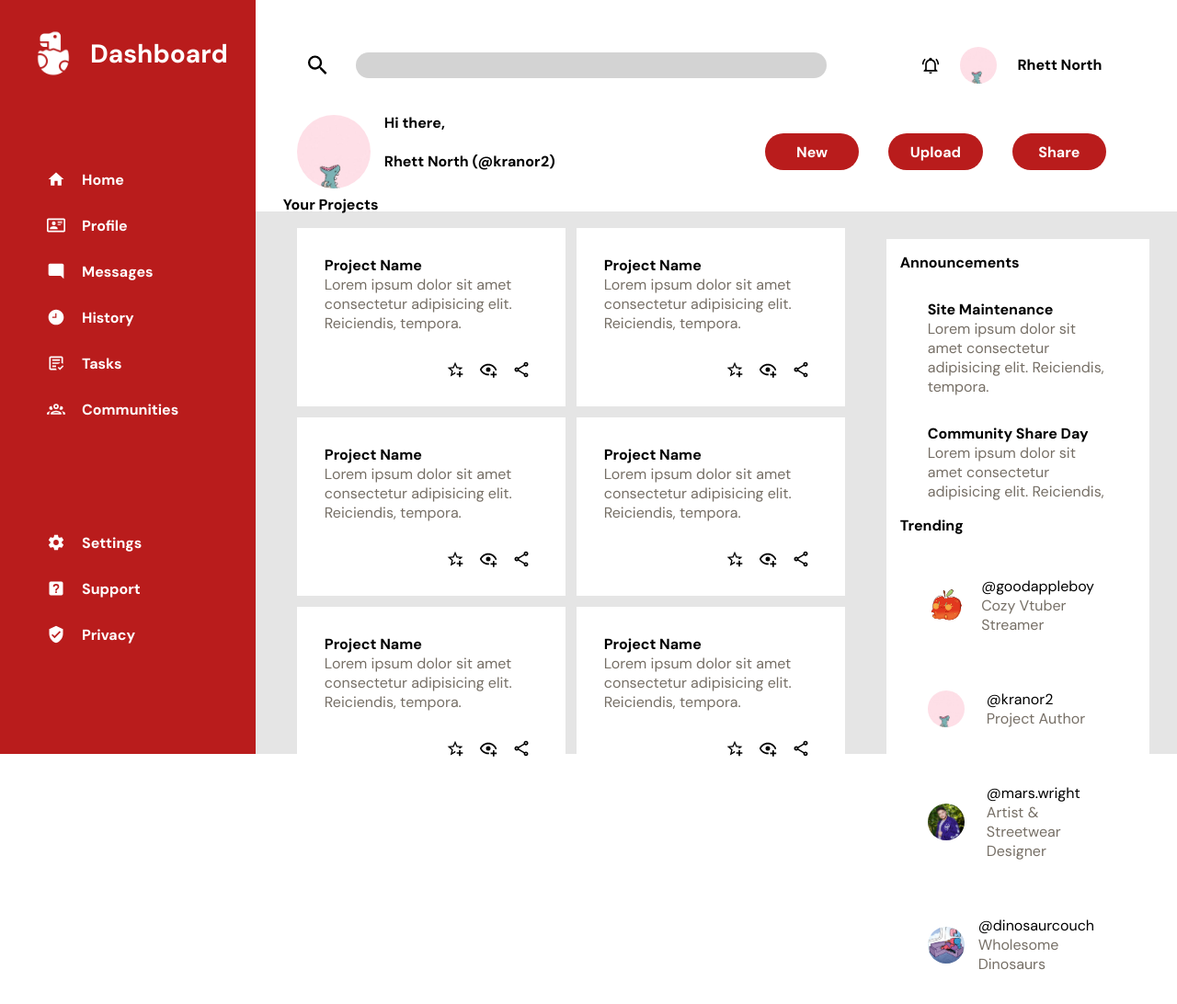
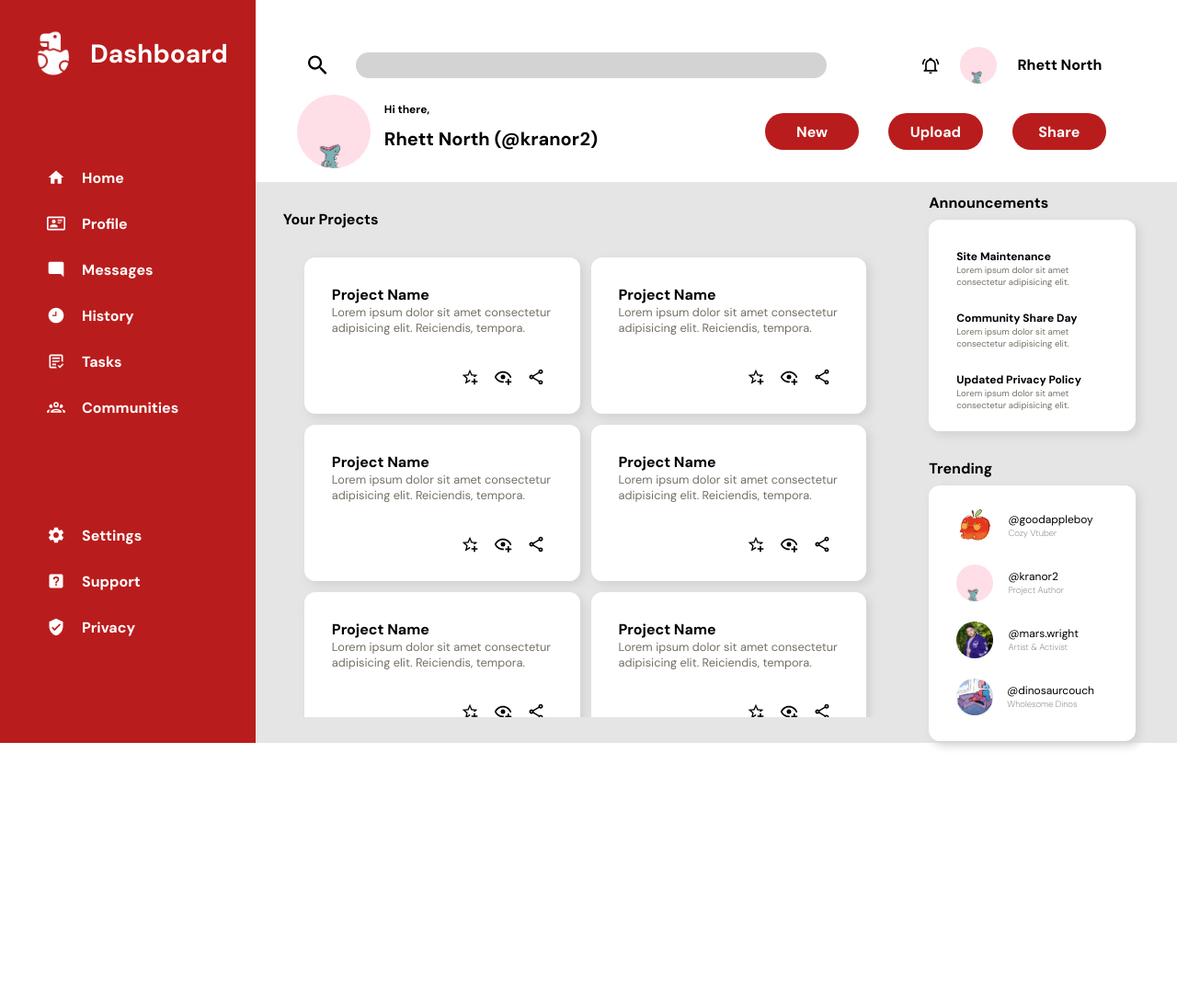
Before and after one commit to kranor2/admin-dash, a plain HTML site: page index.html in a window 1280 px wide. Shown: the whole page at 92% size. After the commit the page ends 821 px from the top, so only its background shows below. Drawn offline with Linux system fonts and the light colour scheme.

Commit message:
Fix typos, add box-shadow
In this commit, I corrected minor typos within the HTML, and added
box-shadow declarations for the card and extra-window classes.

```diff
--- a/index.html
+++ b/index.html
@@ -14,7 +14,7 @@
     <div class="container">
         <div class="sidebar">
             <div class="logo">
-                <img class="pfp" src="assets/dino-logo.png">
+                <img class="logo-icon" src="assets/dino-logo.png">
                 <p>Dashboard</p>
             </div>
             <div class="tools">
@@ -72,7 +72,7 @@
             </div>
             <div class="hi-there">
                 <div class="welcome">
-                    <img class="pfp" src="assets/rawr-pfp.jpg">
+                    <img class="pfp" id="rawr-pfp" src="assets/rawr-pfp.jpg">
                     <div class="welcome-message">
                         <p class="msg">Hi there,</p>
                         <p class="user">Rhett North (@kranor2)</p>
@@ -160,29 +160,29 @@
             <div class="extras">
                 <div class="announcements">
                     <p class="section">Announcements</p>
-                    <div class="extra-window">
+                    <div class="extra-window" id="h-l">
                         <div class="headline">
                             <p class="hl-title">Site Maintenance</p>
-                            <p class="hl-para">Lorem ipsum dolor sit amet consectetur adipisicing elit. Reiciendis, tempora.</p>
+                            <p class="hl-para">Lorem ipsum dolor sit amet consectetur adipisicing elit.</p>
                         </div>
                         <div class="headline">
                             <p class="hl-title">Community Share Day</p>
-                            <p class="hl-para">Lorem ipsum dolor sit amet consectetur adipisicing elit. Reiciendis, tempora.</p>
+                            <p class="hl-para">Lorem ipsum dolor sit amet consectetur adipisicing elit.</p>
                         </div>
                         <div class="headline">
                             <p class="hl-title">Updated Privacy Policy</p>
-                            <p class="hl-para">Lorem ipsum dolor sit amet consectetur adipisicing elit. Reiciendis, tempora.</p>
+                            <p class="hl-para">Lorem ipsum dolor sit amet consectetur adipisicing elit.</p>
                         </div>
                     </div>
                 </div>
                 <div class="shoutouts">
                     <p class="section">Trending</p>
-                    <div class="extra-window">
+                    <div class="extra-window" id="s-o">
                         <div class="mention">
                             <img class="avatar" src="assets/apple-pfp.jpg">
                             <div class="contact-card">
                                 <p class="handle">@goodappleboy</p>
-                                <p class="bio">Cozy Vtuber Streamer</p>
+                                <p class="bio">Cozy Vtuber</p>
                             </div>
                         </div>
                         <div class="mention">
@@ -196,14 +196,14 @@
                             <img class="avatar" src="assets/mars-pfp.jpg">
                             <div class="contact-card">
                                 <p class="handle">@mars.wright</p>
-                                <p class="bio">Artist & Streetwear Designer</p>
+                                <p class="bio">Artist & Activist</p>
                             </div>
                         </div>
                         <div class="mention">
                             <img class="avatar" src="assets/dinosaurcouch-pfp.jpeg">
                             <div class="contact-card">
                                 <p class="handle">@dinosaurcouch</p>
-                                <p class="bio">Wholesome Dinosaurs</p>
+                                <p class="bio">Wholesome Dinos</p>
                             </div>
                         </div>
                     </div>
--- a/style.css
+++ b/style.css
@@ -103,12 +103,13 @@ button {
 }
 
 .header {
-    max-height: 25vh;
+    height: 21vh;
     max-width: 94.75vw;
     display: grid;
     grid-row: 1 / 2;
     grid-column: 2 / 3;
     grid-template-rows: 1fr 2fr;
+    align-content: center;
 }
 
 .pfp, .avatar {
@@ -122,7 +123,7 @@ button {
 }
 
 .topline {
-    max-height: 7.5vh;
+    height: 5vh;
     display: grid;
     grid-template-columns: 2.5fr 1fr;
     align-items: center;
@@ -143,12 +144,17 @@ button {
 }
 
 .hi-there {
-    max-height: 15vh;
+    max-height: 10.5vh;
     min-height: fit-content;
     padding-bottom: 3vh;
     display: grid;
     grid-template-columns: 1.5fr 1fr;
     align-items: center;
+}
+
+.logo-icon {
+    height: 7vh;
+    width: auto;
 }
 
 .pfp {
@@ -160,7 +166,7 @@ button {
     display: grid;
     grid-template-columns: 1fr 5fr;
     align-items: center;
-    min-height: 7.5vh;
+    min-height: 7vh;
 }
 
 .welcome img {
@@ -198,7 +204,7 @@ button {
 
 .main-content {
     background-color: var(--theme-bkgd);
-    max-height: 70vh;
+    max-height: 72.5vh;
     grid-row: 2 / 3;
     grid-column: 2 / 3;
     display: grid;
@@ -218,13 +224,19 @@ button {
     grid-template-columns: 1fr 1fr;
     grid-template-rows: 1fr 1fr 1fr;
     gap: 1.5vh;
+    overflow: scroll;
+    margin: 1vh;
 }
 
 .card {
     background-color: white;
+    box-shadow: 4px 4px 1px lightgrey;
+    -moz-box-shadow: 4px 4px 10px 1px lightgrey;
+    -webkit-box-shadow: 4px 4px 10px 1px lightgrey;
     height: 17.5vh;
     min-height: fit-content;
     width: fit-content;
+    border-radius: 0.75em;
     display: grid;
     grid-template-rows: 3fr 1fr;
 }
@@ -242,23 +254,57 @@ button {
 .extras {
     max-height: 70vh;
     display: grid;
-    grid-template-rows: 1fr 1fr;
-    gap: 1.5vh;
+    grid-template-rows: 1fr 6fr 1fr 6fr;
+    align-items: center;
+    align-content: center;
 }
 
-.announcements, .shoutouts {
+.extra-window {
     background-color: white;
+    box-shadow: 4px 4px 1px lightgrey;
+    -moz-box-shadow: 4px 4px 10px 1px lightgrey;
+    -webkit-box-shadow: 4px 4px 10px 1px lightgrey;
     min-height: fit-content;
+    border-radius: 0.75em;
+    display: grid;
+    align-items: center;
 }
 
-.announcements, .shoutouts {
-    max-height: 30vh;
+#h-l {
+    height: 25vh;
+    display: grid;
+    grid-template-rows: 1fr 1fr 1fr;
+    align-items: center;
+    align-content: center;
+}
+
+#s-o {
+    height: 29vh;
+    display: grid;
+    grid-template-rows: 1fr 1fr 1fr 1fr;
+    align-items: center;
+    align-content: end;
+}
+
+.announcements {
+    grid-template-rows: 1fr 3fr 3fr 3fr;
+    align-items: start;
+    gap: -2vh;
+}
+
+.headline, .mention {
+    max-height: 4vh;
+    cursor: pointer;
 }
 
 .mention {
     display: grid;
     grid-template-columns: 1fr 3fr;
     align-items: center;
+}
+
+.section {
+    margin-bottom: 1vh;
 }
 
 .section, .hl-title, .name {
@@ -268,3 +314,27 @@ button {
 .card-desc, .hl-para, .bio {
     color: #766f66;
 }
+
+.card-desc {
+    font-size: 0.8em;
+}
+
+.hl-title, .handle {
+    font-size: 0.75em;
+}
+
+.hl-para, .bio {
+    font-size: 0.6em;
+}
+
+.bio {
+    font-weight: 100;
+}
+
+.msg {
+    font-size: 0.75em;
+}
+
+.user {
+    font-size: 1.25em;
+}
```
